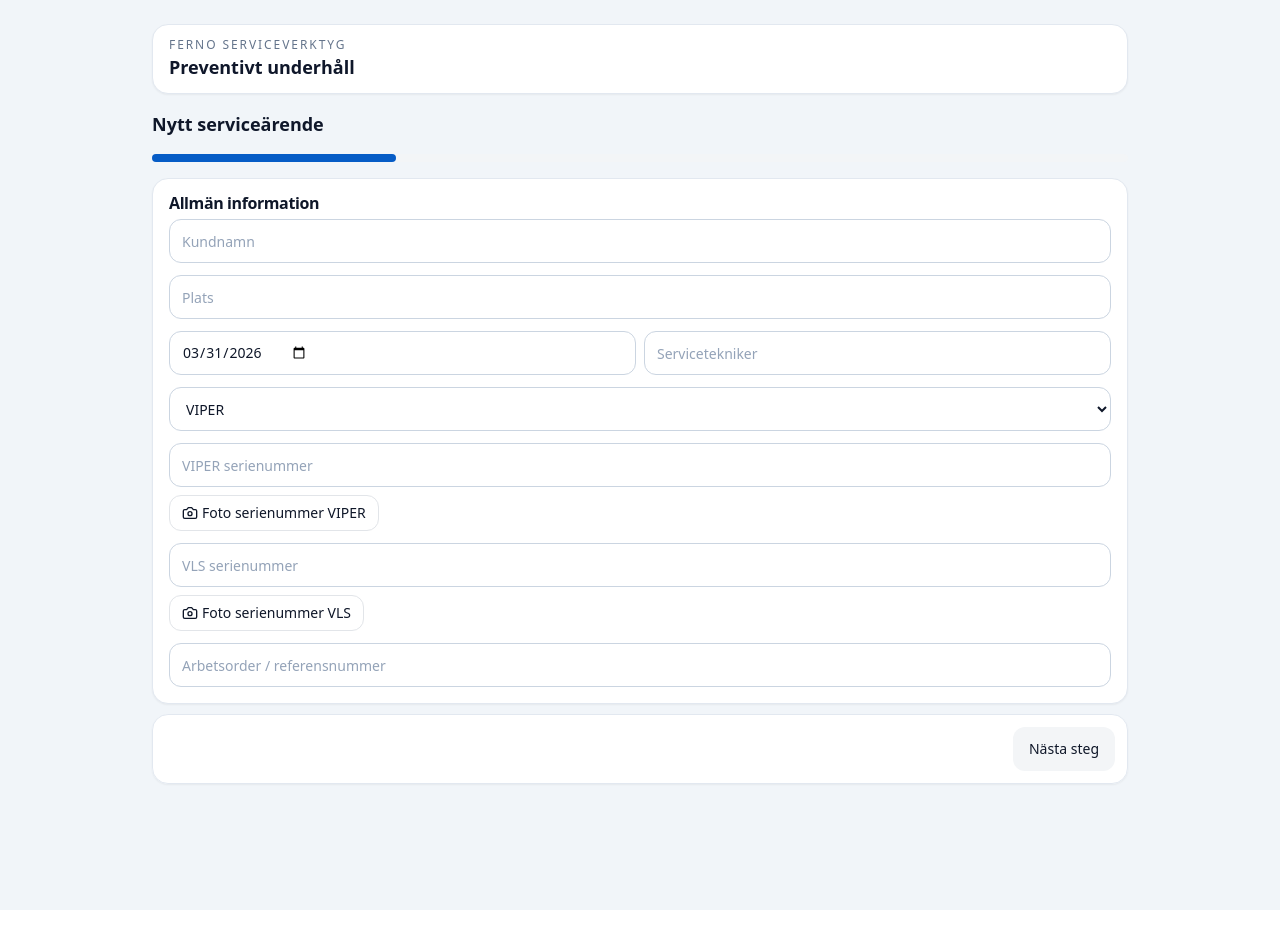
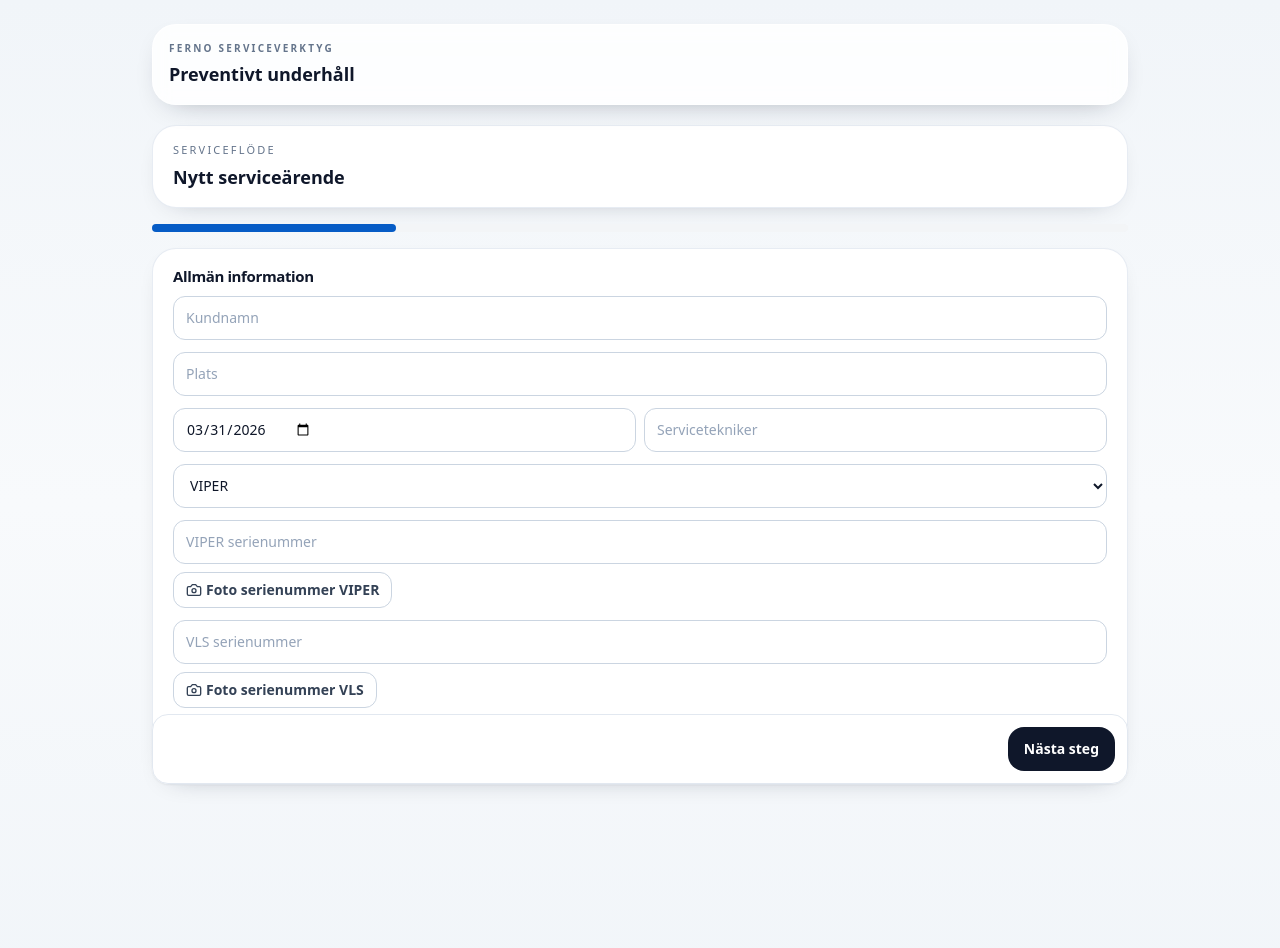
Before and after one commit to riizpect/service-web, a Next.js app: page /cases/new in a window 1280 px wide. Shown: the top 948 px of the page. Before the commit the page ends 910 px from the top, so only its background shows below. Built offline with nearby package versions, Linux system fonts and the light colour scheme.

Commit message:
Refresh UI with stronger professional native styling
Made-with: Cursor

```diff
--- a/app/(app)/cases/[id]/page.tsx
+++ b/app/(app)/cases/[id]/page.tsx
@@ -100,7 +100,9 @@ export default async function CasePage({ params }: CasePageProps) {
   return (
     <main className="flex-1">
       <div className="space-y-4">
-        <div className="flex items-center justify-between gap-2">
+        <div className="rounded-3xl border border-slate-200/80 bg-white px-5 py-4 shadow-[0_8px_28px_-20px_rgba(15,23,42,0.45)]">
+          <p className="text-[11px] uppercase tracking-[0.2em] text-slate-500">Serviceärende</p>
+          <div className="mt-1 flex items-center justify-between gap-2">
           <div>
             <h1 className="text-lg font-semibold text-slate-900">
               {serviceCase.customer_name || "Serviceärende"}
@@ -123,6 +125,7 @@ export default async function CasePage({ params }: CasePageProps) {
                 Redigera
               </Button>
             </Link>
+          </div>
           </div>
         </div>
 
--- a/app/(app)/cases/new/page.tsx
+++ b/app/(app)/cases/new/page.tsx
@@ -256,7 +256,10 @@ export default function NewCasePage() {
   return (
     <main className="flex-1">
       <div className="space-y-4">
-        <h1 className="text-lg font-semibold text-slate-900">Nytt serviceärende</h1>
+        <div className="rounded-3xl border border-slate-200/80 bg-white px-5 py-4 shadow-[0_8px_28px_-20px_rgba(15,23,42,0.45)]">
+          <p className="text-[11px] uppercase tracking-[0.2em] text-slate-500">Serviceflöde</p>
+          <h1 className="mt-1 text-lg font-semibold text-slate-900">Nytt serviceärende</h1>
+        </div>
         <div className="h-2 w-full rounded-full bg-muted">
           <div
             className="h-2 rounded-full bg-primary transition-all"
--- a/app/(app)/dashboard/page.tsx
+++ b/app/(app)/dashboard/page.tsx
@@ -54,8 +54,11 @@ export default async function DashboardPage() {
   return (
     <main className="flex-1">
       <div className="space-y-4">
-        <div className="flex items-center justify-between gap-2">
-          <h1 className="text-lg font-semibold text-slate-900">Serviceärenden</h1>
+        <div className="rounded-3xl border border-slate-200/80 bg-white px-5 py-4 shadow-[0_8px_28px_-20px_rgba(15,23,42,0.45)]">
+          <p className="text-[11px] uppercase tracking-[0.2em] text-slate-500">Översikt</p>
+          <h1 className="mt-1 text-lg font-semibold text-slate-900">Serviceärenden</h1>
+        </div>
+        <div className="flex items-center justify-end gap-2">
           <Link href="/cases/new">
             <Button size="lg">Nytt serviceärende</Button>
           </Link>
--- a/app/globals.css
+++ b/app/globals.css
@@ -4,6 +4,7 @@
 
 body {
   @apply bg-slate-100 text-foreground antialiased;
+  font-feature-settings: "ss01" on, "cv01" on;
 }
 
 input,
@@ -15,3 +16,7 @@ button {
 * {
   -webkit-tap-highlight-color: transparent;
 }
+
+::selection {
+  background: rgba(30, 64, 175, 0.2);
+}
--- a/components/app-shell.tsx
+++ b/components/app-shell.tsx
@@ -16,21 +16,21 @@ export function AppShell({ children }: { children: ReactNode }) {
   const pathname = usePathname();
 
   return (
-    <div className="min-h-screen bg-slate-100">
-      <div className="mx-auto w-full max-w-5xl px-3 pb-24 pt-4 md:px-6 md:pt-6">
-        <header className="mb-4 rounded-2xl border border-slate-200 bg-white px-4 py-3 shadow-sm">
-          <p className="text-xs uppercase tracking-[0.16em] text-slate-500">
+    <div className="min-h-screen bg-gradient-to-b from-slate-100 via-slate-50 to-slate-100">
+      <div className="mx-auto w-full max-w-5xl px-3 pb-28 pt-4 md:px-6 md:pt-6">
+        <header className="mb-5 rounded-3xl border border-white/70 bg-white/85 px-4 py-4 shadow-[0_10px_30px_-18px_rgba(15,23,42,0.45)] backdrop-blur">
+          <p className="text-[10px] font-semibold uppercase tracking-[0.22em] text-slate-500">
             Ferno Serviceverktyg
           </p>
-          <h1 className="text-base font-semibold text-slate-900 md:text-lg">
+          <h1 className="mt-1 text-base font-semibold text-slate-900 md:text-lg">
             Preventivt underhåll
           </h1>
         </header>
         {children}
       </div>
 
-      <nav className="fixed bottom-0 left-0 right-0 z-40 border-t border-slate-200 bg-white/95 backdrop-blur md:hidden">
-        <div className="mx-auto flex max-w-5xl items-center justify-around px-2 py-2">
+      <nav className="fixed bottom-0 left-0 right-0 z-40 pb-[max(env(safe-area-inset-bottom),10px)] md:hidden">
+        <div className="mx-auto flex max-w-md items-center justify-around rounded-2xl border border-white/70 bg-white/90 px-2 py-2 shadow-[0_16px_45px_-25px_rgba(15,23,42,0.55)] backdrop-blur">
           {navItems.map((item) => {
             const Icon = item.icon;
             const active = pathname.startsWith(item.href);
@@ -39,10 +39,10 @@ export function AppShell({ children }: { children: ReactNode }) {
                 key={`${item.href}-${item.label}`}
                 href={item.href}
                 className={cn(
-                  "flex min-w-[82px] flex-col items-center gap-1 rounded-xl px-3 py-2 text-[11px] font-medium transition-colors",
+                  "flex min-w-[86px] flex-col items-center gap-1 rounded-xl px-3 py-2 text-[11px] font-medium transition-all",
                   active
-                    ? "bg-primary/10 text-primary"
-                    : "text-slate-500 hover:text-slate-900"
+                    ? "bg-primary text-white shadow-sm"
+                    : "text-slate-500 hover:bg-slate-100 hover:text-slate-900"
                 )}
               >
                 <Icon className="h-4 w-4" />
--- a/components/ui/badge.tsx
+++ b/components/ui/badge.tsx
@@ -3,15 +3,15 @@ import { cva, type VariantProps } from "class-variance-authority";
 import { cn } from "@/lib/utils";
 
 const badgeVariants = cva(
-  "inline-flex items-center rounded-full border px-2.5 py-0.5 text-xs font-medium transition-colors",
+  "inline-flex items-center rounded-full border px-2.5 py-1 text-[11px] font-semibold tracking-wide transition-colors",
   {
     variants: {
       variant: {
-        default: "border-transparent bg-secondary text-secondary-foreground",
-        outline: "text-foreground",
-        success: "border-transparent bg-green-100 text-green-800",
-        warning: "border-transparent bg-yellow-100 text-yellow-800",
-        danger: "border-transparent bg-red-100 text-red-800"
+        default: "border-transparent bg-slate-100 text-slate-700",
+        outline: "border-slate-300 text-slate-700",
+        success: "border-transparent bg-emerald-100 text-emerald-800",
+        warning: "border-transparent bg-amber-100 text-amber-800",
+        danger: "border-transparent bg-rose-100 text-rose-800"
       }
     },
     defaultVariants: {
--- a/components/ui/button.tsx
+++ b/components/ui/button.tsx
@@ -3,22 +3,23 @@ import { cva, type VariantProps } from "class-variance-authority";
 import { cn } from "@/lib/utils";
 
 const buttonVariants = cva(
-  "inline-flex items-center justify-center whitespace-nowrap rounded-xl text-sm font-medium transition-all focus-visible:outline-none focus-visible:ring-2 focus-visible:ring-ring focus-visible:ring-offset-2 disabled:pointer-events-none disabled:opacity-50 ring-offset-background active:scale-[0.99]",
+  "inline-flex items-center justify-center whitespace-nowrap rounded-2xl text-sm font-semibold transition-all duration-200 focus-visible:outline-none focus-visible:ring-2 focus-visible:ring-ring focus-visible:ring-offset-2 disabled:pointer-events-none disabled:opacity-50 ring-offset-background active:scale-[0.99]",
   {
     variants: {
       variant: {
-        default: "bg-primary text-primary-foreground shadow-sm hover:bg-primary/90",
+        default:
+          "bg-primary text-primary-foreground shadow-[0_10px_20px_-12px_rgba(30,64,175,0.8)] hover:bg-primary/90",
         outline:
-          "border border-input bg-background hover:bg-accent hover:text-accent-foreground",
-        ghost: "hover:bg-accent hover:text-accent-foreground",
-        secondary: "bg-secondary text-secondary-foreground hover:bg-secondary/80",
+          "border border-slate-300 bg-white text-slate-700 hover:bg-slate-50 hover:text-slate-900",
+        ghost: "text-slate-600 hover:bg-slate-100 hover:text-slate-900",
+        secondary: "bg-slate-900 text-white hover:bg-slate-800",
         destructive: "bg-destructive text-destructive-foreground hover:bg-destructive/90"
       },
       size: {
         default: "h-11 px-4 py-2",
-        sm: "h-9 rounded-lg px-3",
-        lg: "h-12 rounded-xl px-8",
-        icon: "h-10 w-10"
+        sm: "h-9 rounded-xl px-3",
+        lg: "h-12 rounded-2xl px-8",
+        icon: "h-10 w-10 rounded-xl"
       }
     },
     defaultVariants: {
--- a/components/ui/card.tsx
+++ b/components/ui/card.tsx
@@ -6,7 +6,7 @@ const Card = React.forwardRef<HTMLDivElement, React.HTMLAttributes<HTMLDivElemen
     <div
       ref={ref}
       className={cn(
-        "rounded-2xl border border-slate-200 bg-card text-card-foreground shadow-sm",
+        "rounded-3xl border border-slate-200/80 bg-card text-card-foreground shadow-[0_8px_28px_-20px_rgba(15,23,42,0.45)]",
         className
       )}
       {...props}
@@ -21,7 +21,7 @@ const CardHeader = React.forwardRef<
 >(({ className, ...props }, ref) => (
   <div
     ref={ref}
-    className={cn("flex flex-col space-y-1.5 px-4 pt-4 pb-2", className)}
+    className={cn("flex flex-col space-y-1.5 px-5 pt-5 pb-2", className)}
     {...props}
   />
 ));
@@ -33,7 +33,7 @@ const CardTitle = React.forwardRef<
 >(({ className, ...props }, ref) => (
   <h3
     ref={ref}
-    className={cn("text-base font-semibold leading-none tracking-tight", className)}
+    className={cn("text-[15px] font-semibold leading-none tracking-tight text-slate-900", className)}
     {...props}
   />
 ));
@@ -43,7 +43,7 @@ const CardContent = React.forwardRef<
   HTMLDivElement,
   React.HTMLAttributes<HTMLDivElement>
 >(({ className, ...props }, ref) => (
-  <div ref={ref} className={cn("px-4 pb-4 pt-0", className)} {...props} />
+  <div ref={ref} className={cn("px-5 pb-5 pt-1", className)} {...props} />
 ));
 CardContent.displayName = "CardContent";
 
```
